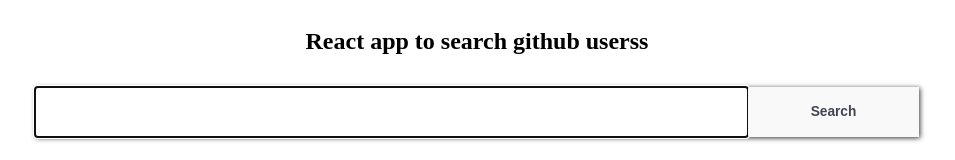
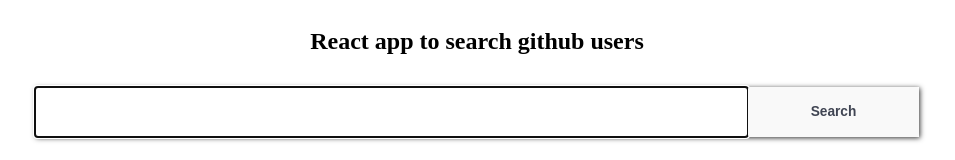
Before and after one commit to walifaizy/github-search-wali-faizy, a Next.js app: page / in a window 1280 px wide. Shown: the top 160 px of the page, without its empty margins (163-1118 px from the left). Built offline with nearby package versions, Linux system fonts and the light colour scheme.

Commit message:
Update searchForm.tsx

```diff
--- a/components/searchContainer/searchForm/searchForm.tsx
+++ b/components/searchContainer/searchForm/searchForm.tsx
@@ -17,7 +17,7 @@
 
     return (
         <div className="formWrapper">
-            <h2 className="title">React app to search github userss</h2>
+            <h2 className="title">React app to search github users</h2>
             <form className="search" onSubmit={onFormSubmit}>
                 <input type="text" name="userText" onChange={setInputValue} value={value} autoFocus />
                 <button disabled={!value} className="ripple">
```
